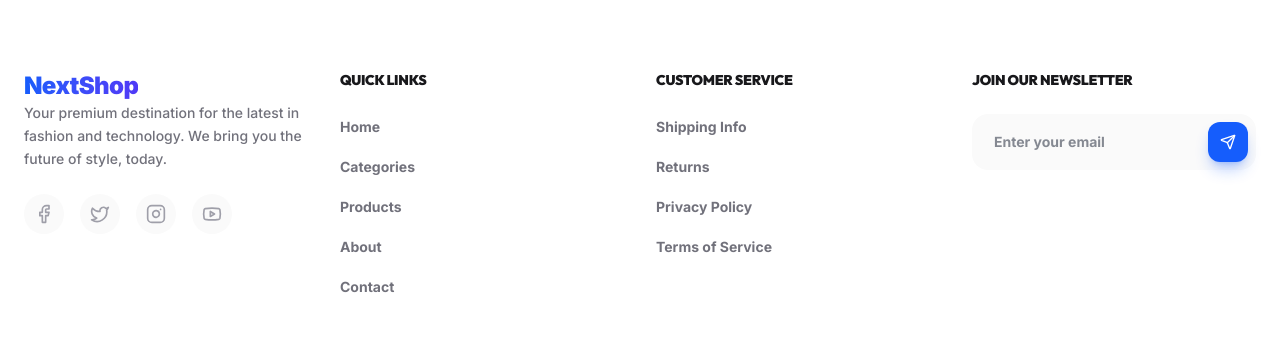
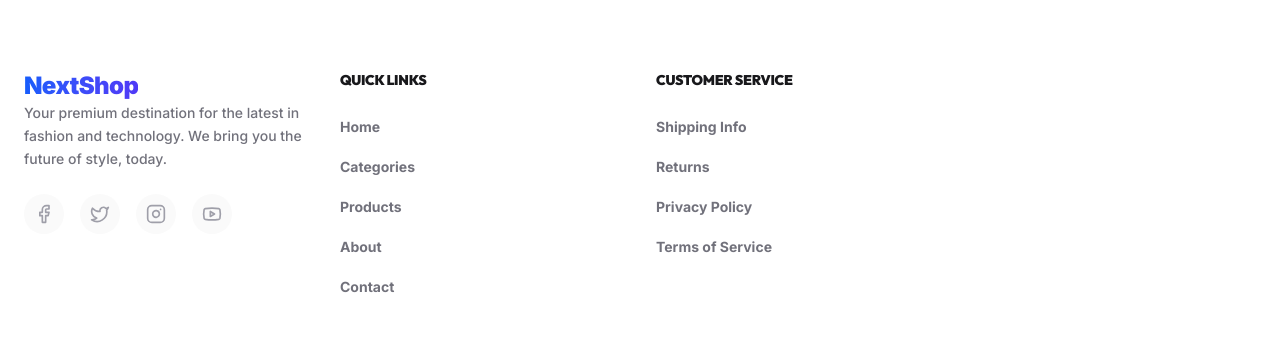
Before and after one commit to moutazmahmoud/e-commerce-site, a Next.js app: page /en in a window 1280 px wide. Shown: the part 2868-3216 px from the top of the page. Built offline with nearby package versions, Linux system fonts and the light colour scheme.

Commit message:
refactor: reduce images quality to improve page loading and performance

```diff
--- a/src/components/CategoryStack.tsx
+++ b/src/components/CategoryStack.tsx
@@ -63,7 +63,7 @@ export default function CategoryStack() {
               fill
               className={`object-cover transition-transform duration-[2000ms] ${isActive ? "scale-110" : "scale-100"}`}
               priority
-              quality={80}
+              quality={70}
             />
             {/* Overlay for better text readability */}
             <div
--- a/src/components/FeaturedCategories.tsx
+++ b/src/components/FeaturedCategories.tsx
@@ -50,7 +50,7 @@ export default function FeaturedCategories() {
                       ? "(max-width: 640px) 100vw, 50vw"
                       : "(max-width: 640px) 100vw, 25vw"
                   }
-                  quality={80}
+                  quality={70}
                 />
 
                 {/* Gradient overlay */}
--- a/src/components/Footer.tsx
+++ b/src/components/Footer.tsx
@@ -96,23 +96,6 @@ export default function Footer() {
               ))}
             </ul>
           </div>
-
-          {/* Newsletter */}
-          <div className="space-y-6">
-            <h3 className="text-sm font-black uppercase tracking-widest text-zinc-900 dark:text-white">
-              {t("newsletter")}
-            </h3>
-            <div className="relative group">
-              <input
-                type="email"
-                placeholder={t("newsletterPlaceholder")}
-                className="w-full rounded-2xl border-2 border-transparent bg-zinc-50 px-5 py-4 text-sm font-bold outline-none transition-all focus:bg-white focus:border-blue-600 dark:bg-zinc-900 dark:focus:bg-zinc-950"
-              />
-              <button className="absolute right-2 top-2 h-10 w-10 flex items-center justify-center rounded-xl bg-blue-600 text-white shadow-lg shadow-blue-600/30 hover:scale-105 active:scale-95 transition-transform">
-                <Send className="h-4 w-4" />
-              </button>
-            </div>
-          </div>
         </div>
 
         {/* Bottom Bar */}
--- a/src/components/ProductCard.tsx
+++ b/src/components/ProductCard.tsx
@@ -32,7 +32,7 @@ export default function ProductCard({ product }: { product: Product }) {
             fill
             className="object-cover transition-transform duration-500 group-hover:scale-105"
             sizes="(max-width: 640px) 100vw, 25vw"
-            quality={80}
+            quality={70}
           />
         </Link>
         <button
```
